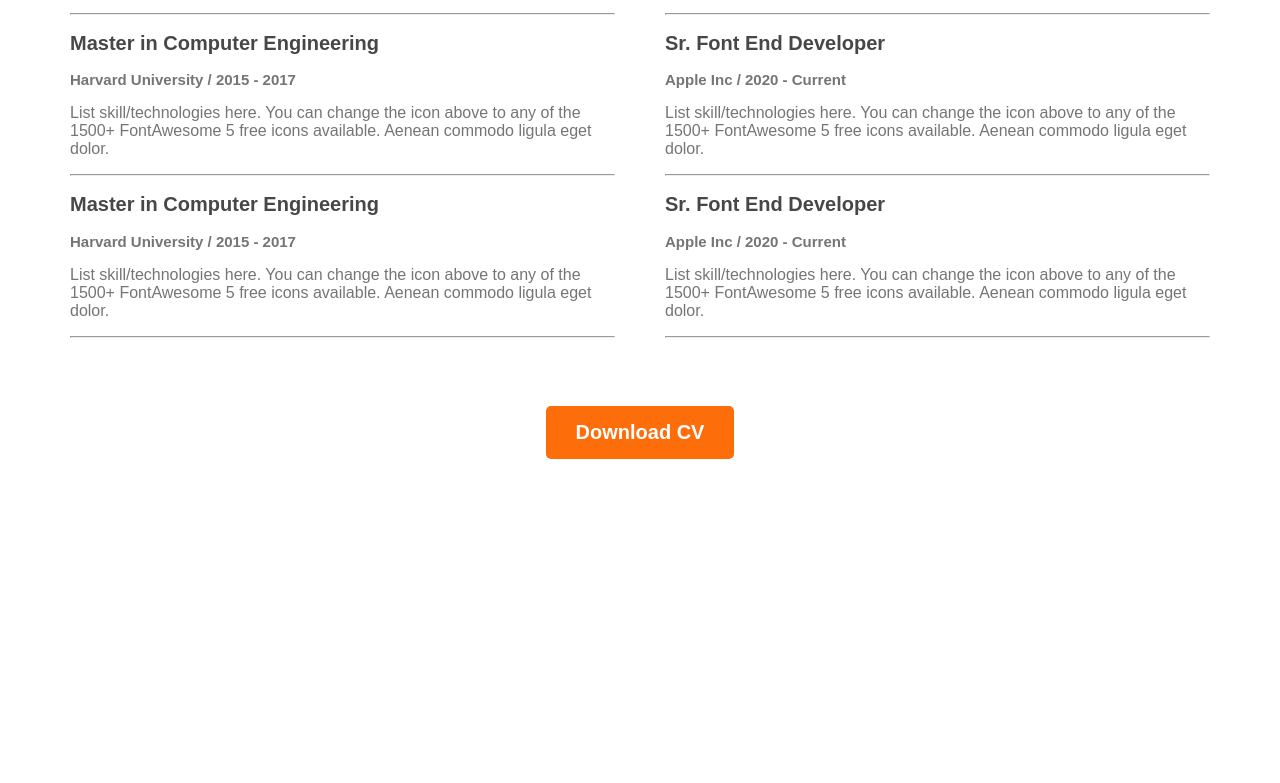
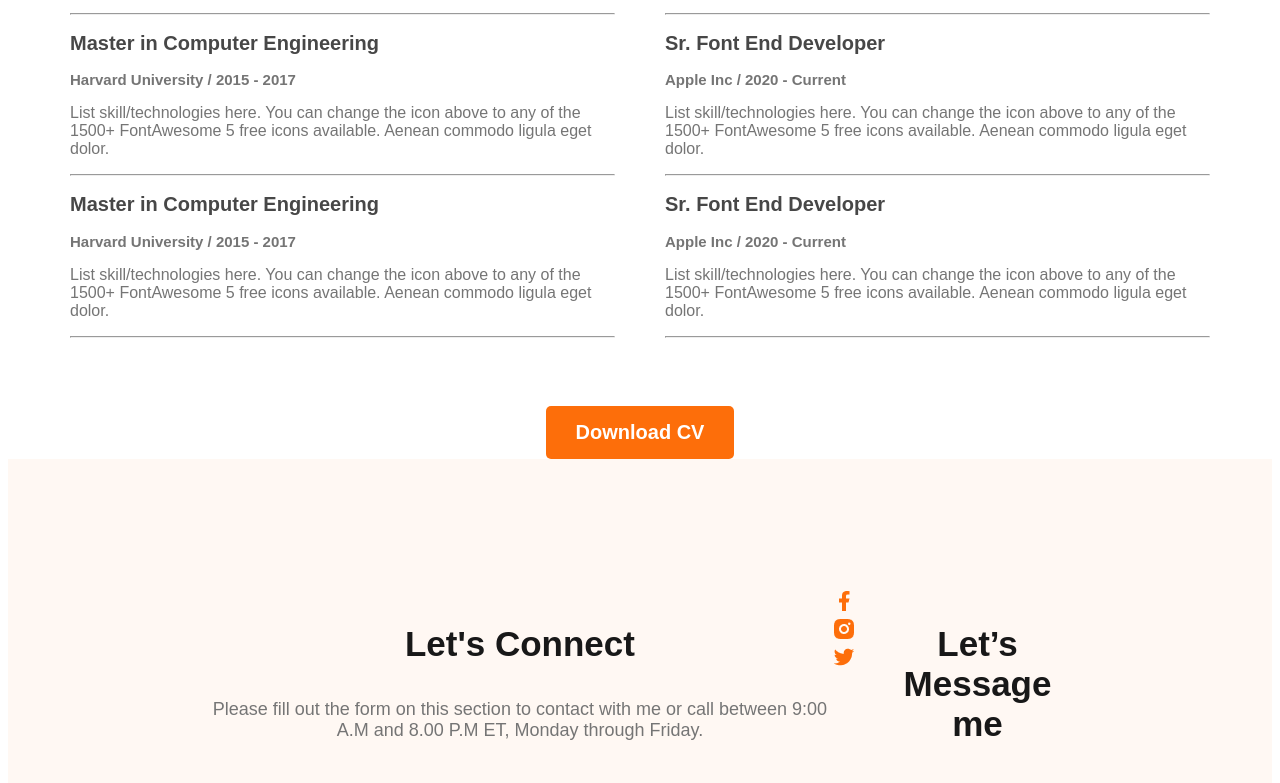
Before and after one commit to notasifoffficial/web-portfolio-site, a plain HTML site: page index.html in a window 1280 px wide. Shown: the part 2413-3196 px from the top of the page. Before the commit the page ends 2880 px from the top, so only its background shows below. Drawn offline with Linux system fonts and the light colour scheme; a web font is replaced by a local one.

Commit message:
new adds

```diff
--- a/index.html
+++ b/index.html
@@ -141,7 +141,19 @@
         </section>
     </main>
     <footer>
+        <div class="footer-column">
+            <h3 class="section-title">Let's Connect</h3>
+            <p class="section-description">Please fill out the form on this section to contact with me or call between 9:00 A.M and 8.00 P.M ET, Monday through Friday.</p>
+        </div>
+        <div class="Social-Links">
+            <a href=""><img src="images/icons/facebook.png" alt=""></a>
+            <a href=""><img src="images/icons/insta.png" alt=""></a>
+            <a href=""><img src="images/icons/twitter.png" alt=""></a>
+        </div>
+        <div class="footer-column">
+            <h3 class="section-title">Let’s Message me</h3>
 
+        </div>
     </footer>
 </body>
 </html>
--- a/style/style.css
+++ b/style/style.css
@@ -144,3 +144,8 @@ font-weight: 700;
     text-align: center;
     margin-top: 50px;
 }
+footer{
+    display: flex;
+    background: #FFF8F3;
+    padding: 130px 200px;
+}
```
